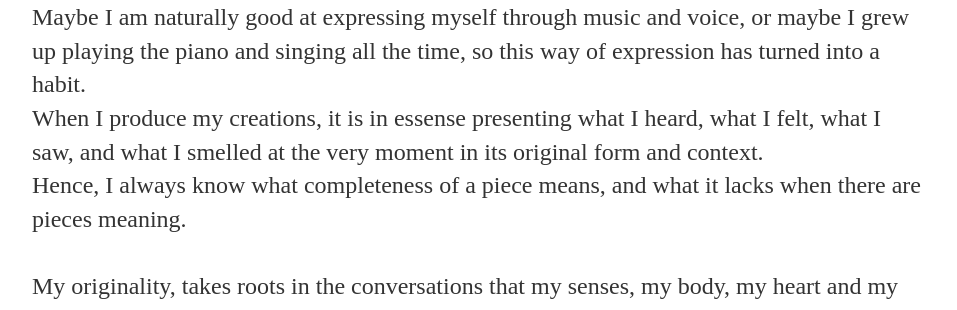
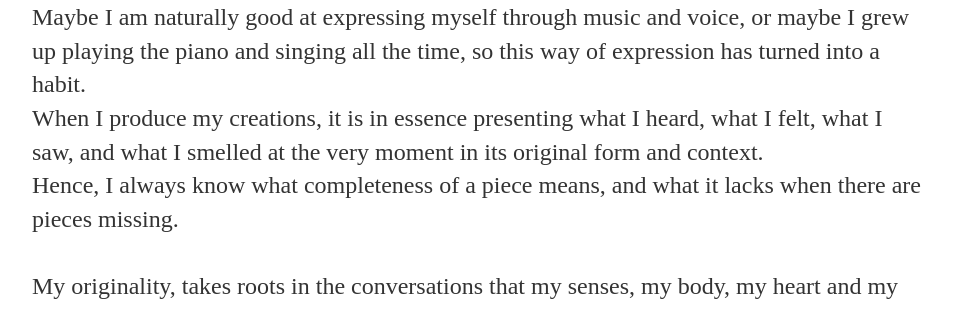
Before and after one commit to gabgoode/gabgoode.github.io, a Jekyll site: the page built from _posts/2020-06-13-on-creativity.md, in a window 1280 px wide. Shown: the part 1105-1415 px from the top of the page, without its empty margins (160-1117 px from the left). Built offline with Jekyll 4.4.1, drawn with Linux system fonts in a browser that asks for light colours.

Commit message:
Update 2020-06-13-on-creativity.md

```diff
--- a/_posts/2020-06-13-on-creativity.md
+++ b/_posts/2020-06-13-on-creativity.md
@@ -21,8 +21,8 @@ date: 2020-06-13
 All of a sudden, I realized where the notion, or rather, the feeling of "I can't resist inspirations rushing towards me like the rolling tide" comes from. <br/>
 The creation of music, for me, is a reciprocal process of receiving and recreating. <br/>
 The information comes together after floating into me, and forms into lyrics and/or melodies. Maybe I am naturally good at expressing myself through music and voice, or maybe I grew up playing the piano and singing all the time, so this way of expression has turned into a habit. <br/>
-When I produce my creations, it is in essense presenting what I heard, what I felt, what I saw, and what I smelled at the very moment in its original form and context. <br/>
-Hence, I always know what completeness of a piece means, and what it lacks when there are pieces meaning. <br/>
+When I produce my creations, it is in essence presenting what I heard, what I felt, what I saw, and what I smelled at the very moment in its original form and context. <br/>
+Hence, I always know what completeness of a piece means, and what it lacks when there are pieces missing. <br/>
 <br/>
 My originality, takes roots in the conversations that my senses, my body, my heart and my spirits had with the world around me as an individual system. <br/>
 My creativity, comes from self-precipitation and self-extraction. <br/>
```
